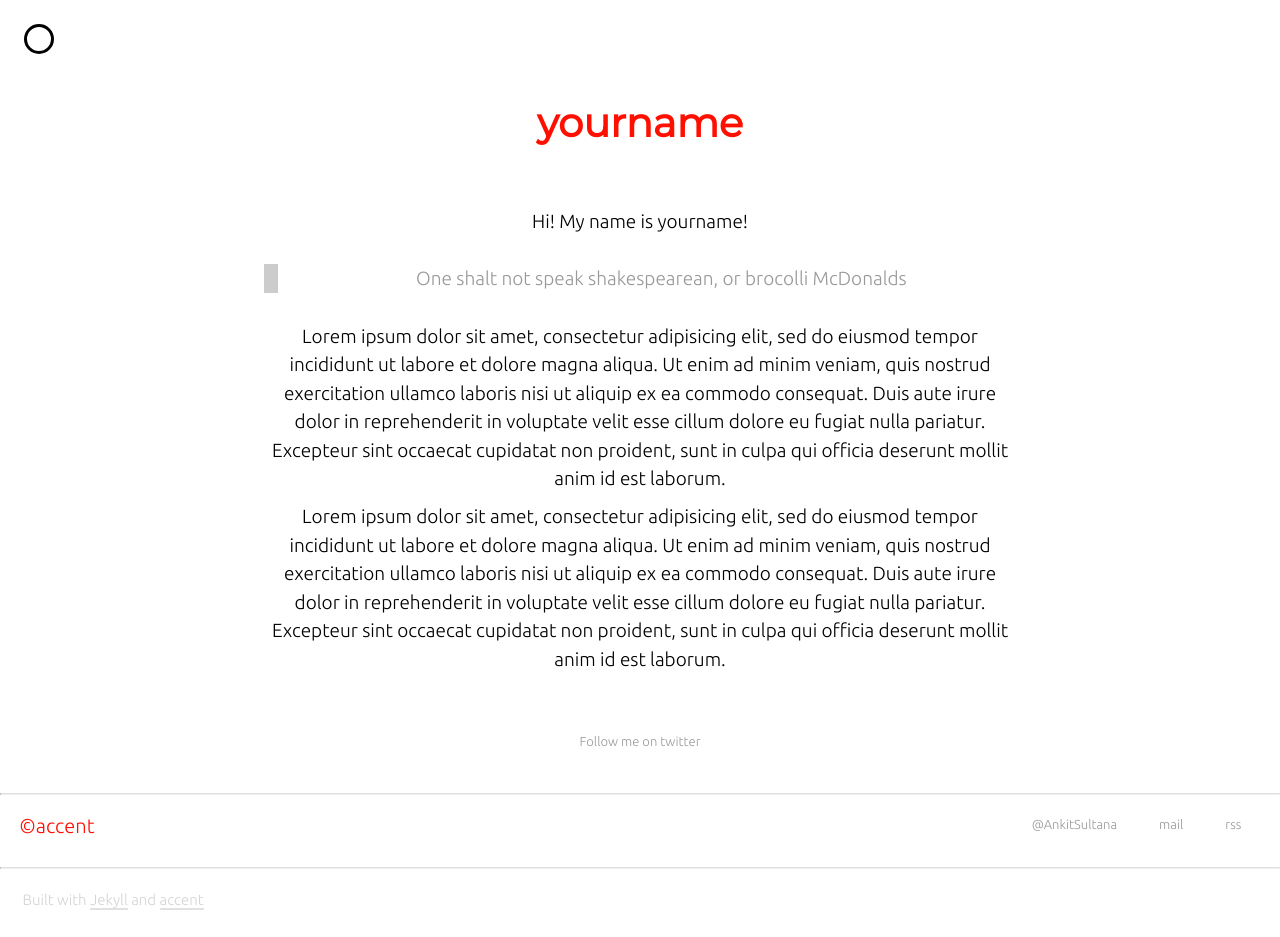
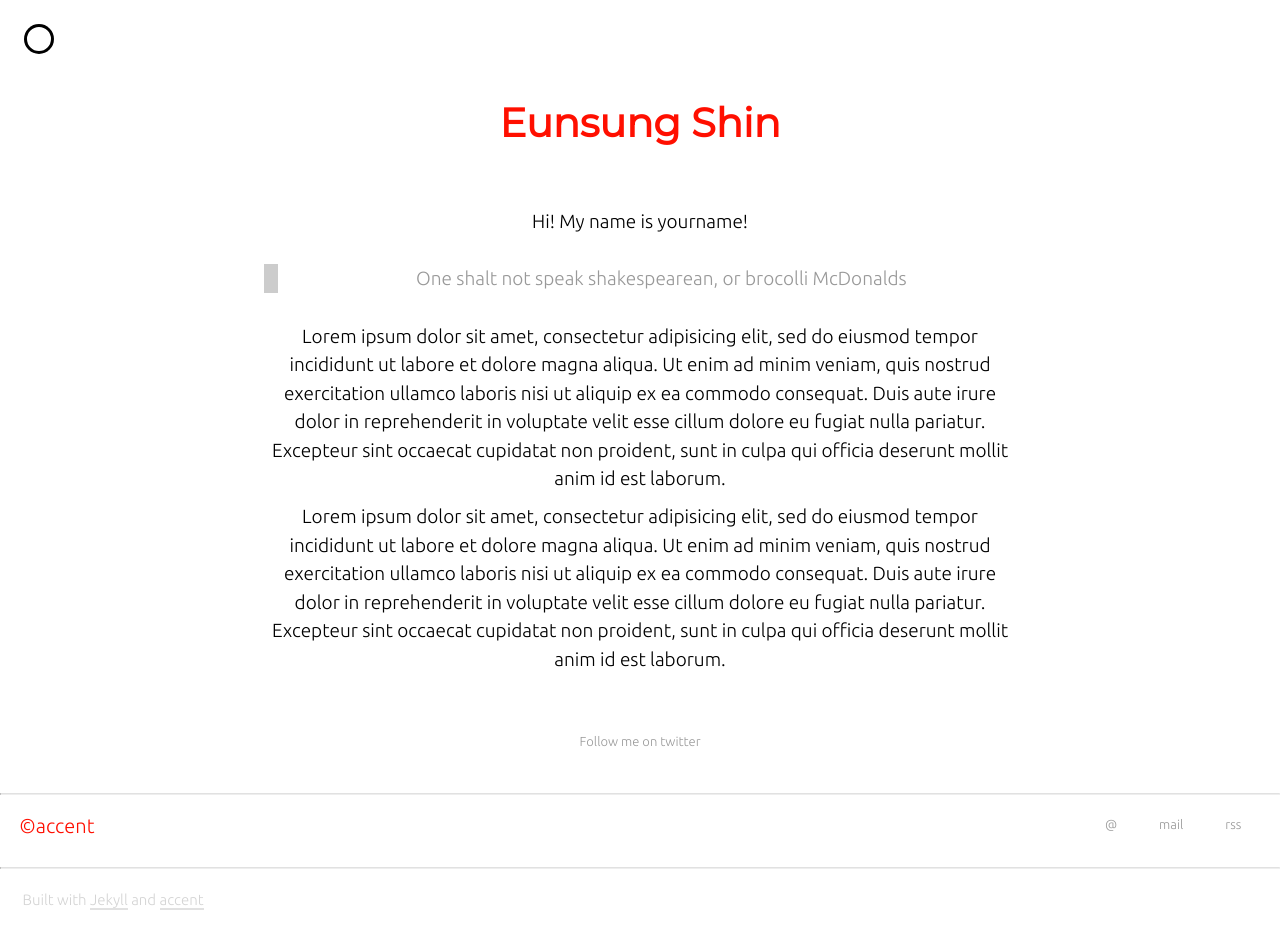
Before and after one commit to watanka/storehouse, a Jekyll site: the page built from about.markdown, in a window 1280 px wide. Built offline with Jekyll 4.4.1, drawn with Linux system fonts in a browser that asks for light colours; nearby versions of some CDN libraries.

Commit message:
update _config.yml

```diff
--- a/_config.yml
+++ b/_config.yml
@@ -1,19 +1,18 @@
 # User Settings | Edit there as per required
 
-title: accent
-url: "http://ankitsultana.com"
-baseurl: "/accent"
+title: silvercityz
+url: "http://watanka.github.io/storehouse"
 
 # This will show up at the top of index page
 site_heading: >
-    foo <span class="faded">'s blog</span>
+    <span class="faded"><h1>Storehouse in Silvercityz</h1></span>
 
-email: your@email.com
-author: yourname
+email: eunsung.shin@gmail.com
+author: Eunsung Shin
 # This description will show up in google search results
 # (for index page) etc.
 description: >
-    accent is, as Trump would put it, the best
+    Journey of becoming a Data Scientist
 
 # This will what will show against &copy; in the footer
 copyright: accent
@@ -22,12 +21,7 @@
 intro: false         # Tip: Remove the span from site_heading if intro is set to true
 # This will be displayed in your intro
 short_bio: >
-    Welcome! This is <span>accent</span>, a mobile friendly theme for Jekyll. The main feature of this
-    theme is that you can change the accent color. Refer the
-    <a class="underline different-highlight" href="http://ankitsultana.com/accent/documentation.html">
-        Documentation
-    </a>
-    to know how.
+    This is a daily record of my progress on becoming a data scientist. If you pursue a similar path or interested in data science, I hope this blog to be helpful to you.
 
 permalink: /:title.html
 
@@ -43,9 +37,9 @@
 
 about_footer: true
 
-twitter_username: AnkitSultana
-github_username: yourgithub
-facebook_id: yourusername
+twitter_username:
+github_username: watanka
+facebook_id: eunsung.shin
 
 favicon: true
 favicon_location: "images/favicon.ico"
```
